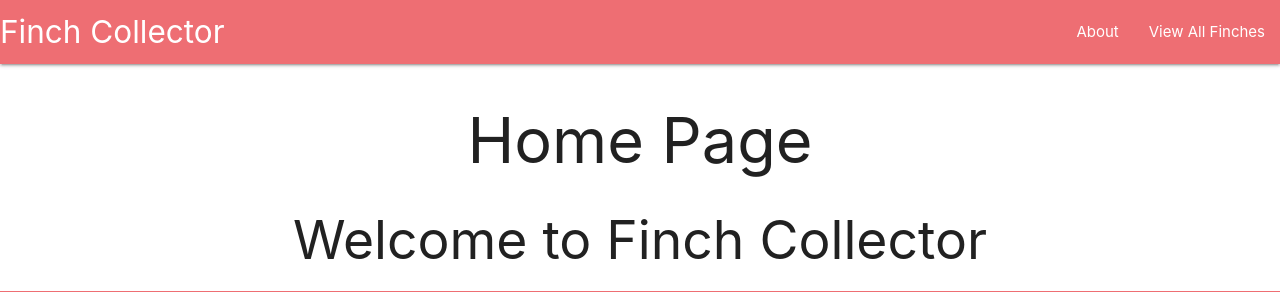
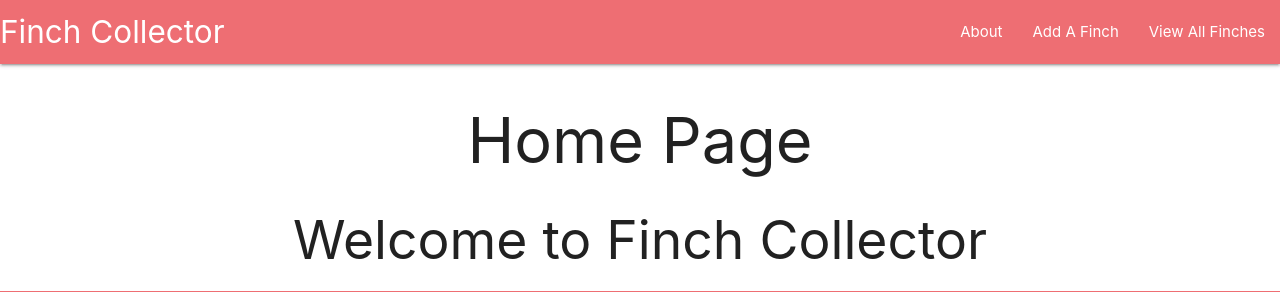
Before and after one commit to jadewang425/finchcollector, a Django app: page / in a window 1280 px wide. Shown: the top 292 px of the page. Run offline with Django 4.2, Linux system fonts and the light colour scheme.

Commit message:
added createview

```diff
--- a/main_app/templates/base.html
+++ b/main_app/templates/base.html
@@ -16,6 +16,7 @@
                 <a href="{% url 'home' %}" class="brand-logo">Finch Collector</a>
                 <ul id="nav-mobile" class="right hide-on-med-and-down">
                     <li><a href="{% url 'about' %}">About</a></li>
+                    <li><a href="{% url 'finch_create' %}">Add A Finch</a></li>
                     <li><a href="{% url 'index' %}">View All Finches</a></li>
                 </ul>
             </div>
--- a/main_app/templates/finches/detail.html
+++ b/main_app/templates/finches/detail.html
@@ -1,4 +1,5 @@
 {% extends 'base.html' %}
+
 {% block content %}
     <h1>Finch Details</h1>
         <div class="card">
--- /dev/null
+++ b/main_app/templates/main_app/finch_form.html
@@ -0,0 +1,4 @@
+{% extends base.html %}
+{% block content %}
+
+{% endblock %}
--- a/main_app/urls.py
+++ b/main_app/urls.py
@@ -5,5 +5,6 @@ urlpatterns = [
     path('', views.home, name='home'),
     path('about/', views.about, name='about'),
     path('finches/', views.finches_index, name='index'),
-    path('finches/<int:finch_id>', views.finches_detail, name='detail'),
+    path('finches/<int:finch_id>/', views.finches_detail, name='detail'),
+    path('finches/create/', views.FinchCreate.as_view(), name='finch_create'),
 ]
--- a/main_app/views.py
+++ b/main_app/views.py
@@ -1,4 +1,5 @@
 from django.shortcuts import render
+from django.views.generic.edit import CreateView
 
 from .models import Finch
 
@@ -22,3 +23,7 @@ def finches_index(request):
 def finches_detail(request, finch_id):
     finch = Finch.objects.get(id=finch_id)
     return render(request, 'finches/detail.html', {'finch': finch})
+
+class FinchCreate(CreateView):
+    model = Finch
+    fields = '__all__'
```
